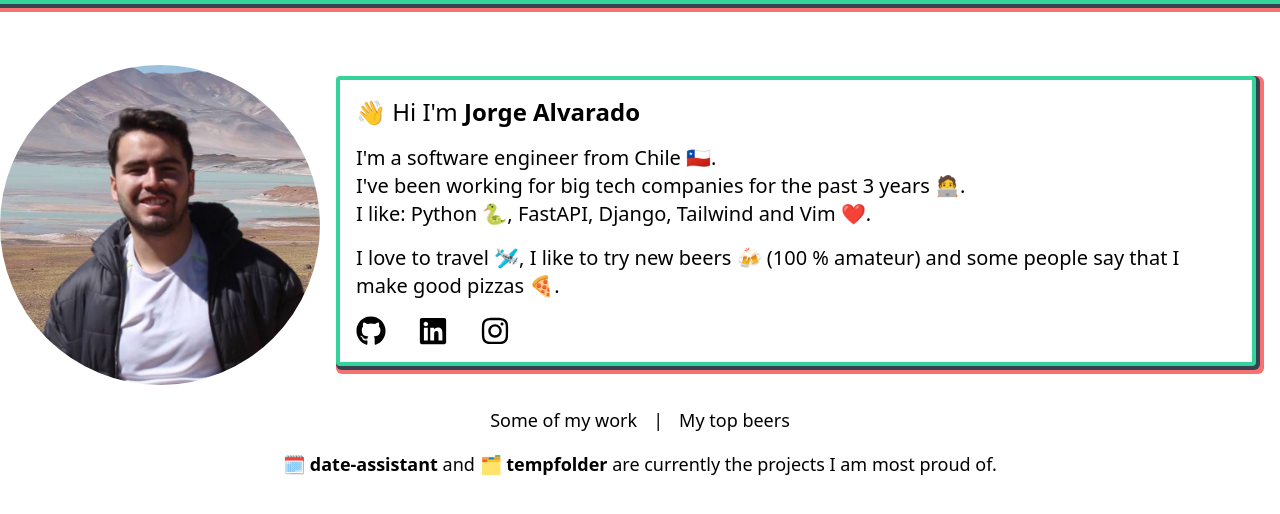
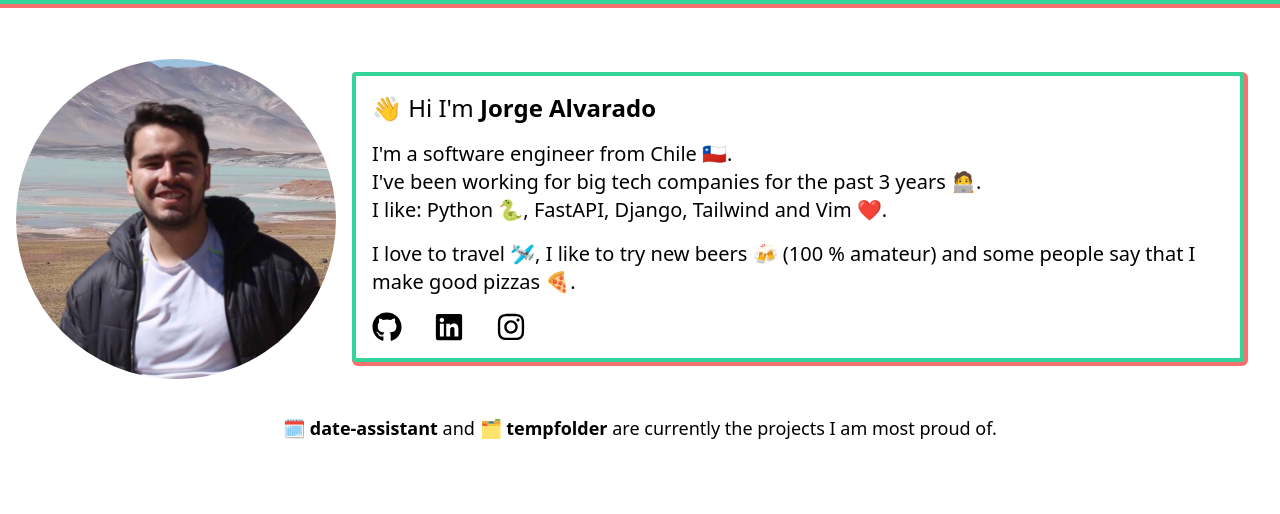
Before and after one commit to jalvaradosegura/jorgealvarado-me, a React (Create React App) app: page / in a window 1280 px wide. Shown: the top 514 px of the page. Built offline with nearby package versions, Linux system fonts and the light colour scheme.

Commit message:
Add the favicon and do some adjustments

```diff
--- a/public/index.html
+++ b/public/index.html
@@ -2,7 +2,7 @@
 <html lang="en">
   <head>
     <meta charset="utf-8" />
-    <link rel="icon" href="%PUBLIC_URL%/favicon.ico" />
+    <link rel="icon" href="%PUBLIC_URL%/favicon.png" />
     <meta name="viewport" content="width=device-width, initial-scale=1" />
     <meta name="theme-color" content="#000000" />
     <meta
@@ -24,7 +24,7 @@
       work correctly both with client-side routing and a non-root public URL.
       Learn how to configure a non-root public URL by running `npm run build`.
     -->
-    <title>React App</title>
+    <title>Jorge Alvarado Segura</title>
   </head>
   <body>
     <noscript>You need to enable JavaScript to run this app.</noscript>
--- a/src/components/BioContainer.js
+++ b/src/components/BioContainer.js
@@ -3,7 +3,7 @@ import ProfilePicture from "./ProfilePicture";
 
 const BioContainer = () => {
   return (
-    <div className="flex flex-col items-center justify-center pt-12 lg:flex-row">
+    <div className="flex flex-col items-center justify-center pt-12 px-4 lg:flex-row">
       <ProfilePicture></ProfilePicture>
       <BioText>
     </BioText>
--- a/src/components/BioSocialIcons.js
+++ b/src/components/BioSocialIcons.js
@@ -4,17 +4,29 @@ const BioSocialIcons = () => {
   return (
     <div className="flex justify-center lg:justify-start pt-4 text-3xl">
       <div className="transition duration-500 ease-in-out hover:text-primary transform hover:-translate-y-1 hover:scale-110">
-        <a href="https://github.com/jalvaradosegura" target="_blank">
+        <a
+          href="https://github.com/jalvaradosegura"
+          target="_blank"
+          rel="noopener noreferrer"
+        >
           <FaGithub></FaGithub>
         </a>
       </div>
       <div className="px-8 transition duration-500 ease-in-out hover:text-primary transform hover:-translate-y-1 hover:scale-110">
-        <a href="https://www.linkedin.com/in/j-alvarado-segura/" target="_blank">
+        <a
+          href="https://www.linkedin.com/in/j-alvarado-segura/"
+          target="_blank"
+          rel="noopener noreferrer"
+        >
           <FaLinkedin></FaLinkedin>
         </a>
       </div>
       <div className="transition duration-500 ease-in-out hover:text-primary transform hover:-translate-y-1 hover:scale-110">
-        <a href="https://www.instagram.com/jorgealvarado__/" target="_blank">
+        <a
+          href="https://www.instagram.com/jorgealvarado__/"
+          target="_blank"
+          rel="noopener noreferrer"
+        >
           <FaInstagram></FaInstagram>
         </a>
       </div>
--- a/src/components/BioText.js
+++ b/src/components/BioText.js
@@ -5,12 +5,10 @@ const BioText = () => {
     <>
       <div className="p-4">
         <div className="bg-secondary pb-1 pr-1 rounded-md">
-          <div className="bg-gray-700 pb-1 pr-1 rounded-md">
           <div className="bg-primary p-1 rounded">
             <div className="bg-white p-4">
               <h1 className="text-2xl">
-                  👋 Hi {"I'm"}{" "}
-                  <span className="font-bold">Jorge Alvarado</span>
+                👋 Hi {"I'm"} <span className="font-bold">Jorge Alvarado</span>
               </h1>
               <p className="text-xl pt-4">
                 {"I'm a software engineer from Chile 🇨🇱."}
@@ -33,7 +31,6 @@ const BioText = () => {
           </div>
         </div>
       </div>
-      </div>
     </>
   );
 };
--- a/src/components/DetailsContainer.js
+++ b/src/components/DetailsContainer.js
@@ -4,8 +4,7 @@ import RepositoryDetails from "./RepositoryDetails";
 const DetailsContainer = () => {
   return (
     <>
-      <div className="">
-        <NavBar></NavBar>
+      <div className="p-4">
         <RepositoryDetails></RepositoryDetails>
       </div>
     </>
--- a/src/components/RepositoryDetails.js
+++ b/src/components/RepositoryDetails.js
@@ -1,7 +1,27 @@
 const RepositoryDetails = () => {
   return (
     <div class="flex flex-col items-center pt-4 text-lg">
-      <p>🗓 <a className="hover:text-primary" href="https://github.com/jalvaradosegura/date-assistant" target="_blank"><span className="font-bold">date-assistant</span></a> and 🗂 <a className="hover:text-primary" href="https://github.com/jalvaradosegura/tempfolder" target="_blank"><span className="font-bold">tempfolder</span></a> are currently the projects I am most proud of.</p>
+      <p>
+        🗓{" "}
+        <a
+          className="hover:text-primary"
+          href="https://github.com/jalvaradosegura/date-assistant"
+          target="_blank"
+          rel="noopener noreferrer"
+        >
+          <span className="font-bold">date-assistant</span>
+        </a>{" "}
+        and 🗂{" "}
+        <a
+          className="hover:text-primary"
+          href="https://github.com/jalvaradosegura/tempfolder"
+          target="_blank"
+          rel="noopener noreferrer"
+        >
+          <span className="font-bold">tempfolder</span>
+        </a>{" "}
+        are currently the projects I am most proud of.
+      </p>
     </div>
   );
 };
--- a/src/components/TopBanner.js
+++ b/src/components/TopBanner.js
@@ -2,7 +2,6 @@ const TopBanner = () => {
   return (
     <div>
       <div className="bg-primary h-1"></div>
-      <div className="bg-gray-700 h-1"></div>
       <div className="bg-secondary h-1"></div>
     </div>
   );
```
Also changed, not shown: public/favicon.png (added). Lines whose indentation alone changed are shown as unchanged.
